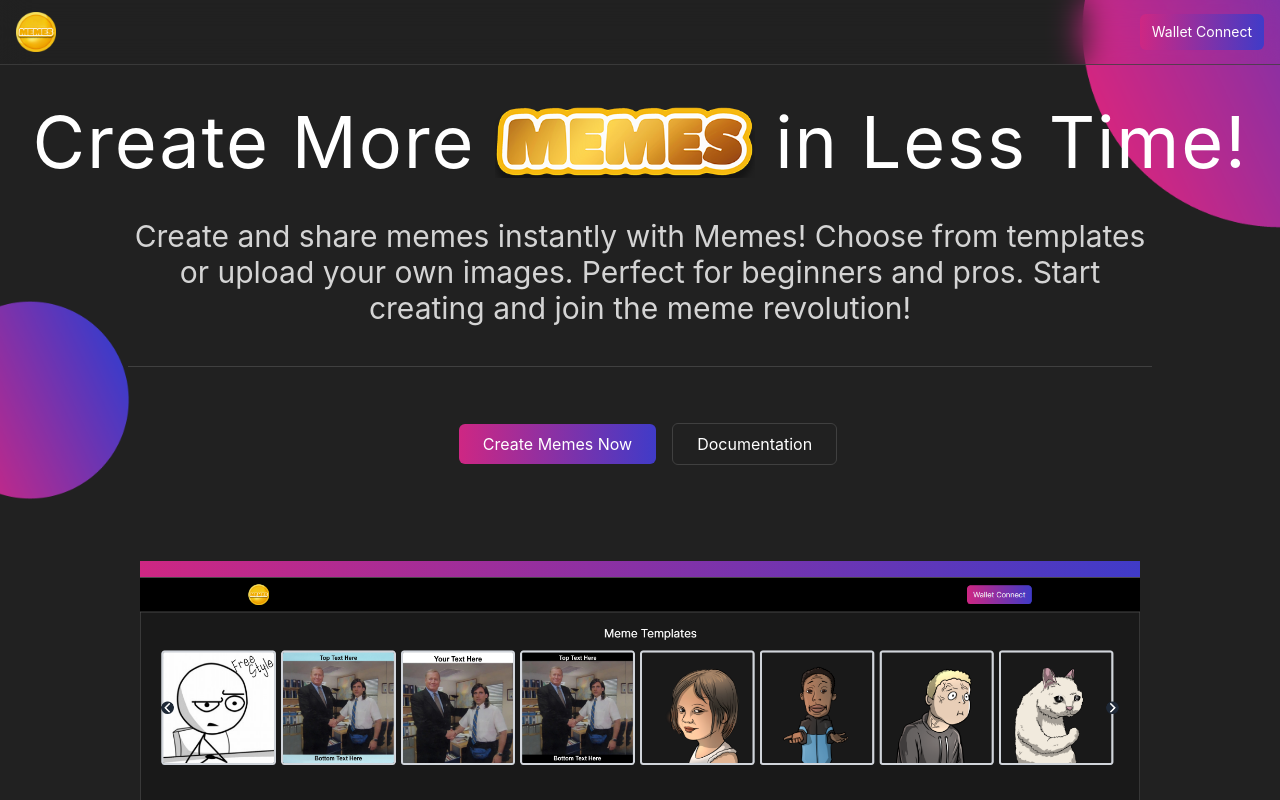
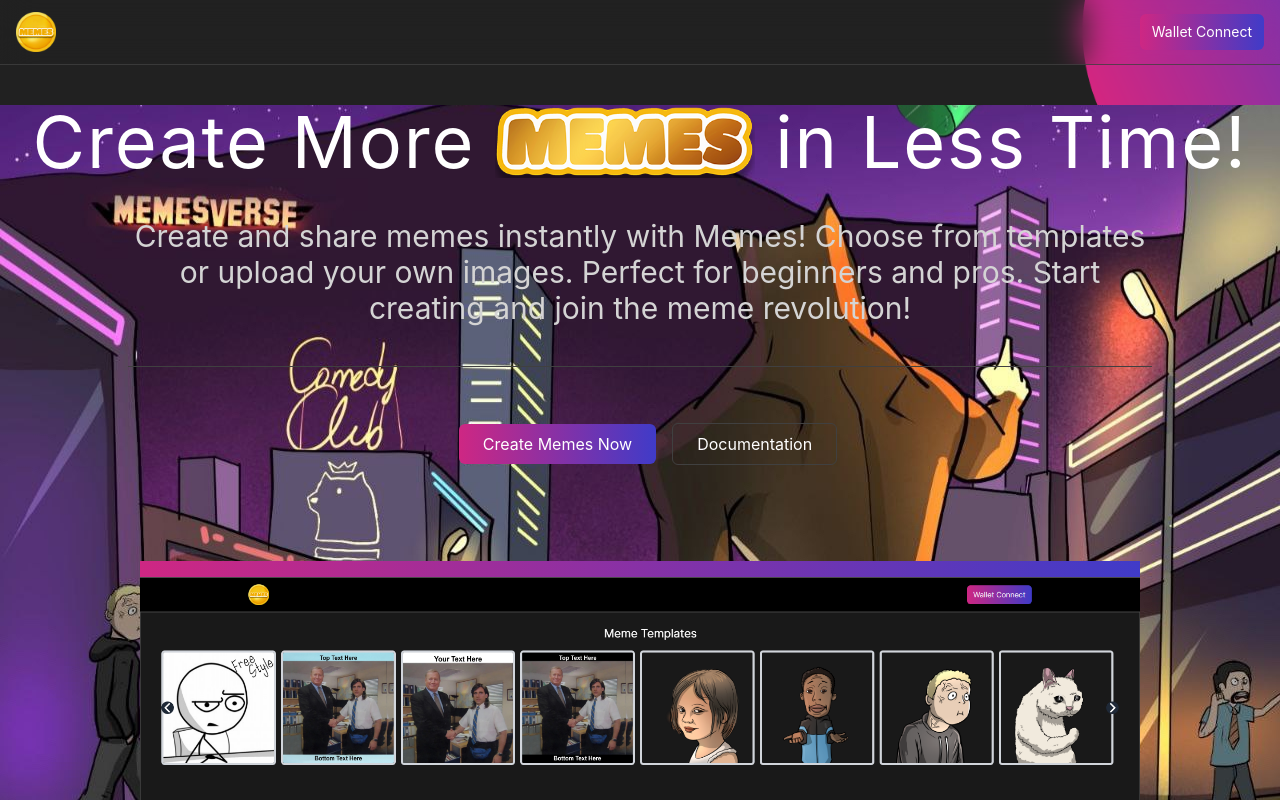
Before and after one commit to diduladishan/collage-test-project, a React (Vite) app: page / in a window 1280 px wide. Shown: the top 800 px of the page. Built offline with nearby package versions, Linux system fonts and the light colour scheme.

Commit message:
nd/uiUpdate: hero section image

```diff
--- a/src/components/Footer.jsx
+++ b/src/components/Footer.jsx
@@ -11,7 +11,7 @@ import CopyButton from "./CopyButton/CopyButton"
 const Footer = () => {
   const text = "ABL6kLtd8TiNcteGithHveFaTvxiuf7fuKph6uAkXV8o"
   return (
-    <footer className="mx-auto mt-20 flex w-[100%] max-w-screen-xl flex-col items-center justify-center border-t border-neutral-700 py-10">
+    <footer className="mx-auto flex w-[100%] max-w-screen-xl flex-col items-center justify-center border-t border-neutral-700 py-10 lg:mt-20">
       <div className="mt-4 flex flex-row items-center justify-center rounded-lg border border-white px-2 py-2 text-[10px] sm:flex-row sm:text-xl md:text-[12px]">
         <p className="mr-2">{text}</p>
         <CopyButton textToCopy={text} />
--- a/src/components/Hero.jsx
+++ b/src/components/Hero.jsx
@@ -1,4 +1,5 @@
 import Hero from "../assets/hero1.png"
+import heroImage from "../assets/hero/mobile_hero_image.jpeg.jpg"
 import TextLogo from "../assets/newl-01.png"
 import "../components/homestyle.css"
 import Footer from "./Footer"
@@ -16,7 +17,10 @@ const HeroSection = () => {
   return (
     <div className="background-wrapper">
       <Navbar />
-      <div className=" flex min-h-[550px] flex-col items-center justify-center bg-[url('C:\Users\Nethmin\Documents\test\collage-test-project\src\assets\hero\mobile_hero_image.jpeg.jpg')] bg-cover bg-center lg:mt-10 lg:justify-start lg:bg-none">
+      <div
+        style={{ backgroundImage: `url(${heroImage})` }}
+        className="flex min-h-[550px] flex-col items-center justify-center bg-cover bg-center lg:mt-10 lg:justify-start lg:bg-none"
+      >
         <div className="items-center justify-center sm:flex">
           <h1 className="mb-4 hidden text-center text-3xl tracking-wide  sm:mb-0 sm:text-4xl md:text-4xl lg:block lg:text-6xl xl:text-7xl ">
             Create More
```
